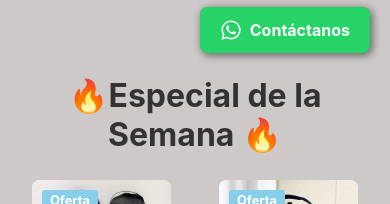
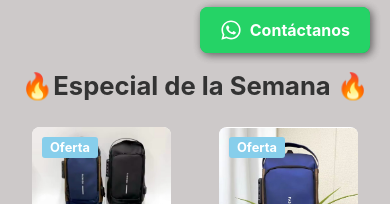
Before and after one commit to Javiermu97/impattopyproyect, a Next.js app: page / in a window 390 px wide. Shown: the part 771-975 px from the top of the page. Built offline with nearby package versions, Linux system fonts and the light colour scheme.

Commit message:
descripcion del cambio

```diff
--- a/app/globals.css
+++ b/app/globals.css
@@ -1766,3 +1766,10 @@ body {
      padding-left: 0; /* Resetea el padding del modo escritorio */
   }
 }
+/* --- Ajuste para Títulos de Sección en Móviles --- */
+@media (max-width: 768px) {
+  .section-title {
+    font-size: 1.6em; /* Letra más pequeña */
+    white-space: nowrap; /* Evita que el texto salte a la siguiente línea */
+  }
+}
```
